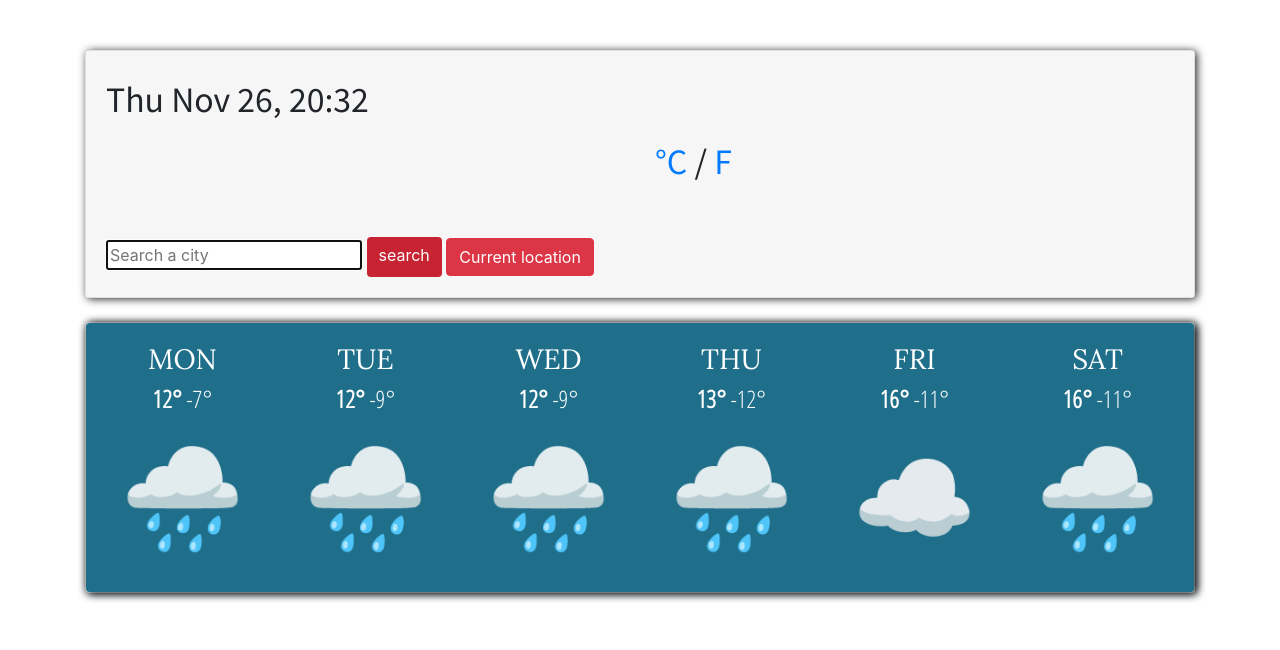
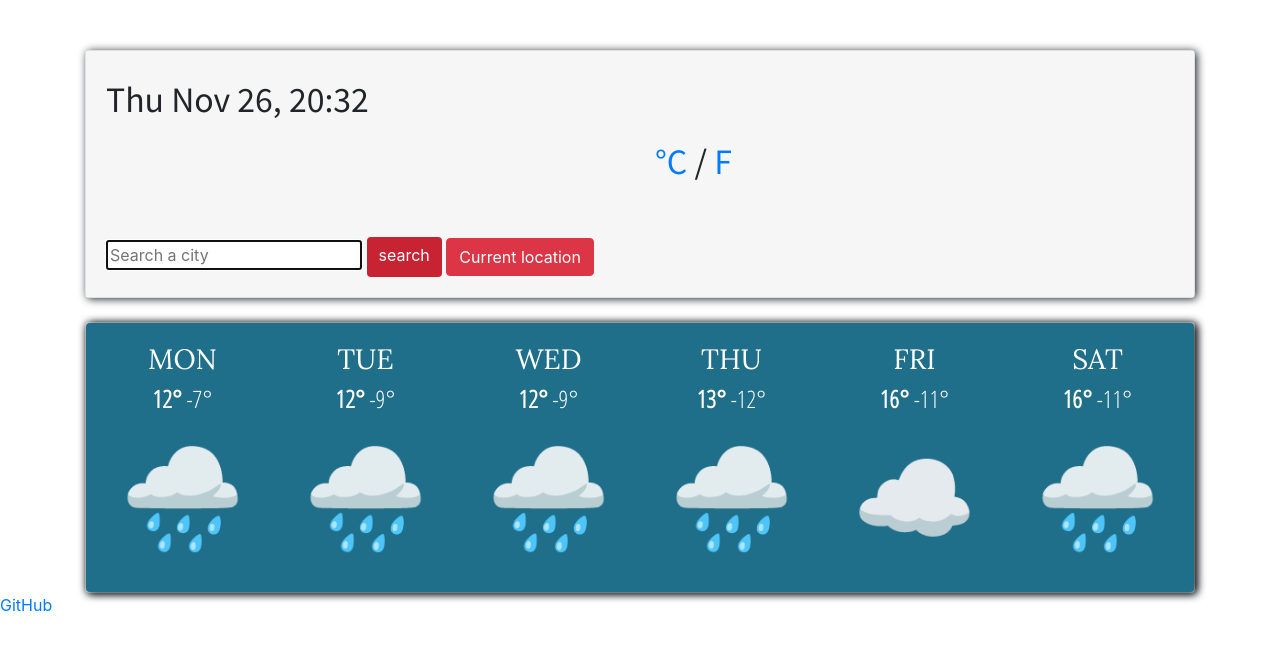
Before and after one commit to marwah20alshakhli/shecodes-plus-weather-app, a plain HTML site: page index.html in a window 1280 px wide. Drawn offline with nearby package versions, Linux system fonts and the light colour scheme.

Commit message:
added github repository link

```diff
--- a/index.html
+++ b/index.html
@@ -103,6 +103,7 @@
       </div>
     </div>
   </div>
+  <a href="https://github.com/marwah20alshakhli/shecodes-plus-weather-app">GitHub</a>
   <script src="js/script.js"></script>
 </body>
 
```
